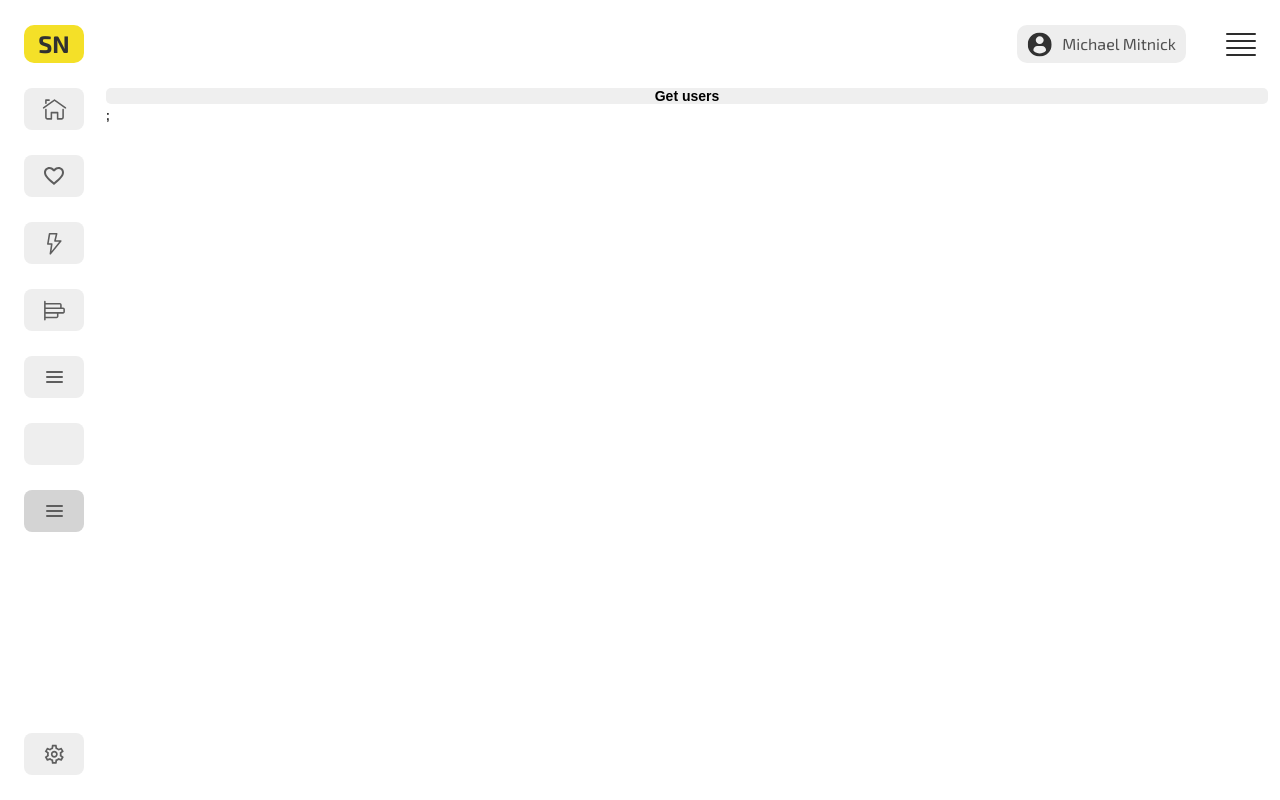
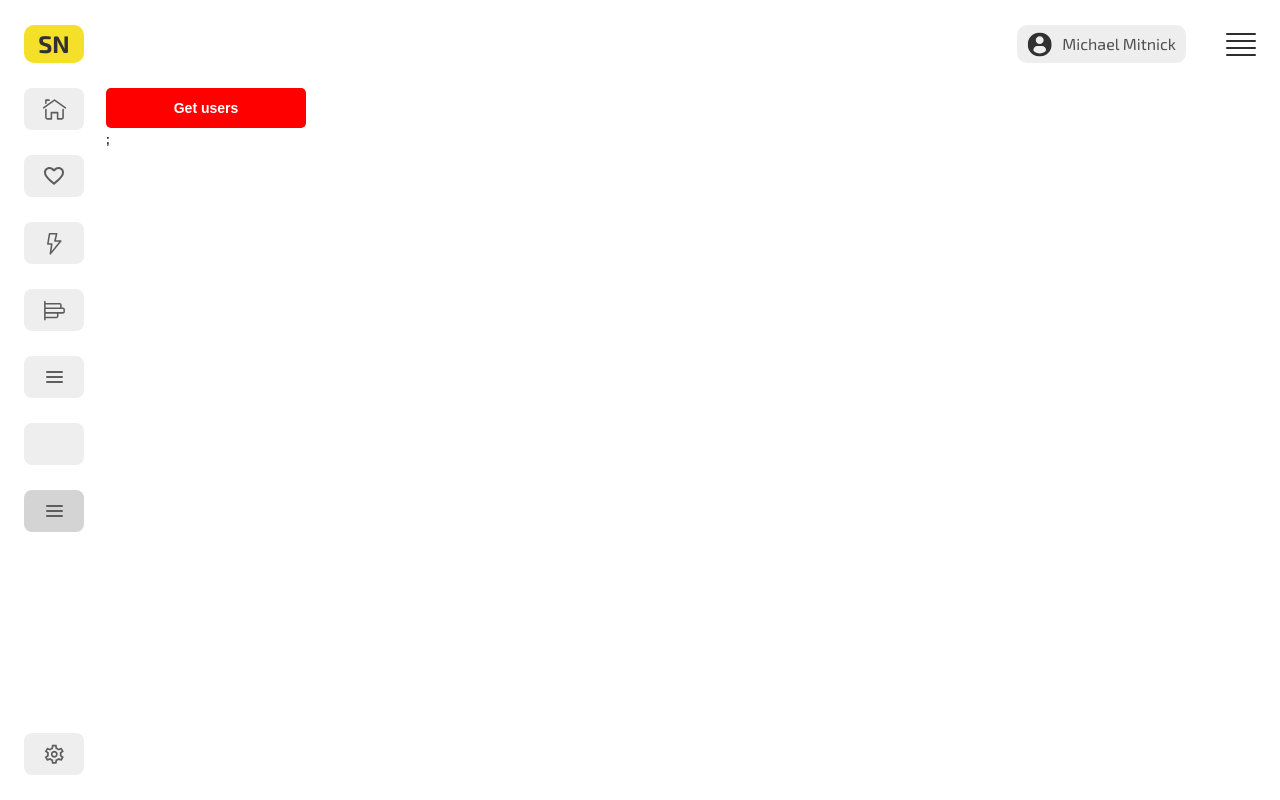
Before and after one commit to jankowski-dev/Prototype-App-React, a React (Create React App) app: page /users in a window 1280 px wide. Built offline with nearby package versions, Linux system fonts and the light colour scheme.

Commit message:
add Preloader for loading user list

```diff
--- a/src/components/Content/Users/User/User.jsx
+++ b/src/components/Content/Users/User/User.jsx
@@ -7,7 +7,7 @@ const User = (props) => {
         <div className={style.category_short}>{props.name}</div>
         <div className={style.id_short}>#{props.id}</div>
       </div>
-      <img src={props.image} className={style.image}></img>
+      <img src={props.image} className={style.image} alt="#" />
       <div className={style.title_short}>{props.status}</div>
     </a>
   );
--- a/src/components/Content/Users/Users.jsx
+++ b/src/components/Content/Users/Users.jsx
@@ -2,6 +2,8 @@
 import User from "./User/User";
 import axios from "axios";
 import React from "react";
+import preloader from "./../../../image/load.gif";
+import style from "./Users.module.css";
 // import { render } from "react-dom";
 
 // const Users = (props) => {
@@ -27,20 +29,26 @@ class Users extends React.Component {
 
 
     getUsers = () => {
+        this.props.runPreloader(true);
         axios.get("https://social-network.samuraijs.com/api/1.0/users?count=50").then(response => {
+            this.props.runPreloader(false);
             this.props.setUsers(response.data.items);
         });
     }
 
     render() {
         return (<>
-            <button onClick={this.getUsers}>Get users</button>
+
+            <button onClick={this.getUsers} className={style.button}>Get users</button>
             <div className="wrapper">
+                {this.props.content.preloader ? <div className={style.preloader}><img src={preloader} alt="#" /></div> : false}
                 {this.props.content.allUsers.map((el) => {
                     return <User id={el.id} name={el.name} status={el.status} image={el.photos.small} />;
                 })};
+
             </div>
-        </>)
+        </>
+        )
     }
 }
 
--- a/src/components/Content/Users/Users.module.css
+++ b/src/components/Content/Users/Users.module.css
@@ -0,0 +1,19 @@
+.preloader {
+  width: 100%;
+  display: flex;
+  flex-direction: row;
+  align-items: center;
+  justify-content: center;
+}
+
+.button {
+  width: 200px;
+  height: 40px;
+  color: white;
+  background-color: red;
+  cursor: pointer;
+}
+
+.button:hover {
+  background-color: blue;
+}
--- a/src/components/Content/Users/UsersContainer.jsx
+++ b/src/components/Content/Users/UsersContainer.jsx
@@ -1,7 +1,7 @@
 
 import Users from "./Users";
 import { connect } from "react-redux";
-import { setUsersAC } from "../../../redux/reducers/usersReduser";
+import { setUsersAC, preloaderAC } from "../../../redux/reducers/usersReduser";
 
 const mapStateToProps = (state) => {
     return {
@@ -14,6 +14,9 @@ const mapDispatchToProps = (dispatch) => {
         setUsers: (users) => {
             dispatch(setUsersAC(users));
         },
+        runPreloader: (data) => {
+            dispatch(preloaderAC(data));
+        }
     }
 }
 
--- a/src/redux/reducers/usersReduser.js
+++ b/src/redux/reducers/usersReduser.js
@@ -1,13 +1,23 @@
 const SET_USERS = "SET_USERS";
+const RUN_PRELOADER = "RUN_PRELOADER";
 
-let initialState = { allUsers: [], bannedUsers: [], favoritesUsers: [] };
+let initialState = {
+  allUsers: [],
+  bannedUsers: [],
+  favoritesUsers: [],
+  preloader: false,
+};
 
 export const usersReducer = (state = initialState, action) => {
-  debugger;
   let stateCopy = { ...state };
 
   if (action.type === SET_USERS) {
     stateCopy.allUsers = action.data;
+    return stateCopy;
+  }
+
+  if (action.type === RUN_PRELOADER) {
+    stateCopy.preloader = action.data;
     return stateCopy;
   }
 
@@ -20,3 +30,10 @@ export let setUsersAC = (data) => {
     data: data,
   };
 };
+
+export let preloaderAC = (data) => {
+  return {
+    type: RUN_PRELOADER,
+    data: data,
+  };
+};
```
Also changed, not shown: src/image/load.gif (added).
